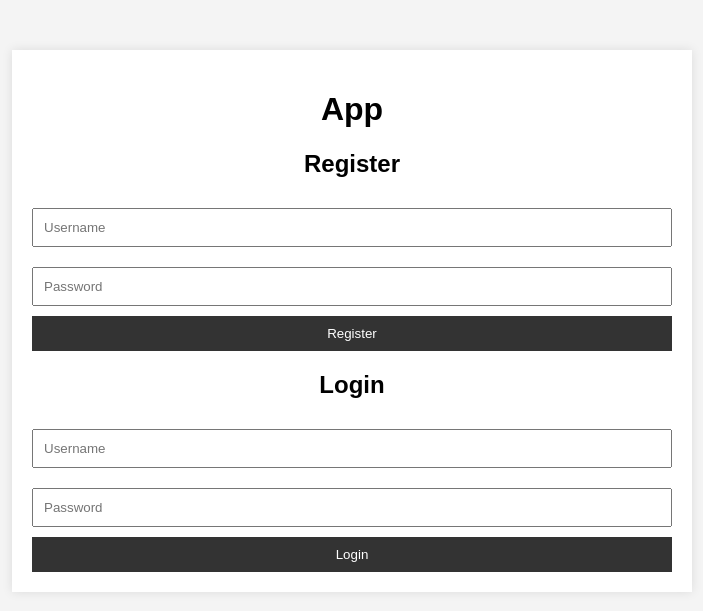
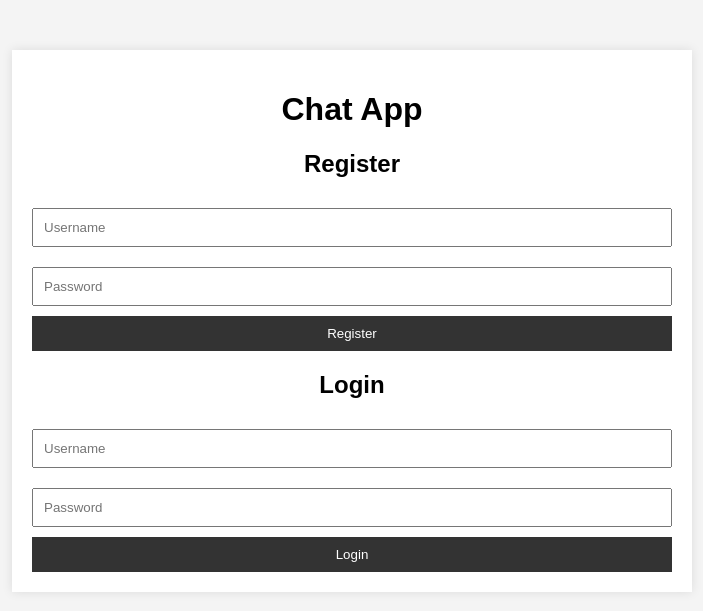
Before and after one commit to alloc7260/Chat-App, a Flask app: page / in a window 1280 px wide. Shown: the top 611 px of the page, without its empty margins (288-991 px from the left). Run offline with Flask 2, Linux system fonts and the light colour scheme; some libraries are stand-ins or nearby versions.

Commit message:
all chat app

```diff
--- a/app.py
+++ b/app.py
@@ -1,4 +1,4 @@
-from flask import Flask, request, jsonify, render_template
+from flask import Flask, request, jsonify, render_template, make_response
 from flask_pymongo import PyMongo
 from werkzeug.security import generate_password_hash, check_password_hash
 import jwt
@@ -12,6 +12,7 @@ app.config['SECRET_KEY'] = 'febghbn23u48934jfi3j4dj394u345r23'
 mongo = PyMongo(app)
 users_collection = mongo.db.users
 todos_collection = mongo.db.todos
+chats_collection = mongo.db.chats
 
 # check connection mongoDB
 @app.route('/check')
@@ -23,7 +24,7 @@ def check():
 def token_required(f):
     @wraps(f)
     def decorated(*args, **kwargs):
-        token = request.headers.get('x-access-tokens')
+        token = request.cookies.get('token')
         if not token:
             return jsonify({'message': 'Token is missing!'}), 403
         try:
@@ -49,8 +50,17 @@ def login():
     user = users_collection.find_one({'username': data['username']})
     if not user or not check_password_hash(user['password'], data['password']):
         return jsonify({'message': 'Login failed!'}), 401
-    token = jwt.encode({'username': user['username'], 'exp': datetime.datetime.utcnow() + datetime.timedelta(minutes=30)}, app.config['SECRET_KEY'])
-    return jsonify({'token': token})
+    token = jwt.encode({'username': user['username'], 'exp': datetime.datetime.utcnow() + datetime.timedelta(minutes=10)}, app.config['SECRET_KEY'])
+    resp = make_response(jsonify({'message': 'Login successful!'}))
+    resp.set_cookie('token', token, httponly=True)
+    return resp
+
+@app.route('/logout', methods=['POST'])
+@token_required
+def logout(current_user):
+    resp = make_response(jsonify({'message': 'Logged out!'}))
+    resp.set_cookie('token', '', expires=0)
+    return resp
 
 @app.route('/todo', methods=['POST'])
 @token_required
@@ -66,6 +76,25 @@ def get_todos(current_user):
     output = [{'title': todo['title'], 'description': todo['description']} for todo in todos]
     return jsonify({'todos': output})
 
+@app.route('/chat', methods=['POST'])
+@token_required
+def create_chat(current_user):
+    data = request.get_json()
+    chats_collection.insert_one({'user_id': current_user['_id'], 'username': current_user['username'], 'message': data['message']})
+    return jsonify({'message': 'Message sent!'}), 201
+
+@app.route('/chat', methods=['GET'])
+@token_required
+def get_chats(current_user):
+    chats = chats_collection.find()
+    output = [{'username': chat['username'], 'message': chat['message']} for chat in chats]
+    return jsonify({'chats': output})
+
+@app.route('/dashboard')
+@token_required
+def dashboard(current_user):
+    return render_template('index.html')
+
 @app.route('/')
 def index():
     return render_template('index.html')
--- a/static/styles.css
+++ b/static/styles.css
@@ -39,6 +39,14 @@ button:hover {
     background: #555;
 }
 
+#chat-window {
+    height: 300px;
+    overflow-y: scroll;
+    border: 1px solid #ccc;
+    padding: 10px;
+    margin-bottom: 10px;
+}
+
 ul {
     list-style: none;
     padding: 0;
--- a/templates/index.html
+++ b/templates/index.html
@@ -3,12 +3,12 @@
   <head>
     <meta charset="UTF-8" />
     <meta name="viewport" content="width=device-width, initial-scale=1.0" />
-    <title>App</title>
+    <title>Chat App</title>
     <link rel="stylesheet" href="/static/styles.css" />
   </head>
   <body>
     <div class="container">
-      <h1>App</h1>
+      <h1>Chat App</h1>
       <div id="auth">
         <h2>Register</h2>
         <input type="text" id="register-username" placeholder="Username" />
@@ -19,13 +19,13 @@
         <input type="password" id="login-password" placeholder="Password" />
         <button onclick="login()">Login</button>
       </div>
-      <div id="todo" style="display: none">
-        <h2>Create To-Do</h2>
-        <input type="text" id="todo-title" placeholder="Title" />
-        <input type="text" id="todo-description" placeholder="Description" />
-        <button onclick="createTodo()">Create</button>
-        <h2>Your To-Dos</h2>
-        <ul id="todo-list"></ul>
+      <div id="chat" style="display: none">
+        <div id="chat-window">
+          <ul id="chat-list"></ul>
+        </div>
+        <input type="text" id="chat-message" placeholder="Type a message..." />
+        <button onclick="sendMessage()">Send</button>
+        <button onclick="logout()">Logout</button>
       </div>
     </div>
     <script>
@@ -59,38 +59,34 @@
         })
           .then((response) => response.json())
           .then((data) => {
-            if (data.token) {
-              token = data.token;
-              document.getElementById("auth").style.display = "none";
-              document.getElementById("todo").style.display = "block";
-              getTodos();
+            if (data.message === 'Login successful!') {
+              window.location.href = '/dashboard';
             } else {
               alert(data.message);
             }
           });
       }
 
-      function createTodo() {
-        const title = document.getElementById("todo-title").value;
-        const description = document.getElementById("todo-description").value;
+      function sendMessage() {
+        const message = document.getElementById("chat-message").value;
 
-        fetch("/todo", {
+        fetch("/chat", {
           method: "POST",
           headers: {
             "Content-Type": "application/json",
             "x-access-tokens": token,
           },
-          body: JSON.stringify({ title, description }),
+          body: JSON.stringify({ message }),
         })
           .then((response) => response.json())
           .then((data) => {
             alert(data.message);
-            getTodos();
+            getMessages();
           });
       }
 
-      function getTodos() {
-        fetch("/todo", {
+      function getMessages() {
+        fetch("/chat", {
           method: "GET",
           headers: {
             "x-access-tokens": token,
@@ -98,15 +94,56 @@
         })
           .then((response) => response.json())
           .then((data) => {
-            const todoList = document.getElementById("todo-list");
-            todoList.innerHTML = "";
-            data.todos.forEach((todo) => {
+            const chatList = document.getElementById("chat-list");
+            chatList.innerHTML = "";
+            data.chats.forEach((chat) => {
               const li = document.createElement("li");
-              li.textContent = `${todo.title}: ${todo.description}`;
-              todoList.appendChild(li);
+              li.textContent = `${chat.username}: ${chat.message}`;
+              chatList.appendChild(li);
             });
           });
       }
+
+      function logout() {
+        fetch("/logout", {
+          method: "POST",
+        })
+          .then((response) => response.json())
+          .then((data) => {
+            alert(data.message);
+            window.location.href = '/';
+          });
+      }
+
+      document.addEventListener("DOMContentLoaded", function() {
+        fetch("/chat", {
+          method: "GET",
+          headers: {
+            "x-access-tokens": token,
+          },
+        })
+          .then((response) => {
+            if (response.status === 200) {
+              document.getElementById("auth").style.display = "none";
+              document.getElementById("chat").style.display = "block";
+              return response.json();
+            } else {
+              throw new Error('Not authenticated');
+            }
+          })
+          .then((data) => {
+            const chatList = document.getElementById("chat-list");
+            chatList.innerHTML = "";
+            data.chats.forEach((chat) => {
+              const li = document.createElement("li");
+              li.textContent = `${chat.username}: ${chat.message}`;
+              chatList.appendChild(li);
+            });
+          })
+          .catch((error) => {
+            console.log(error.message);
+          });
+      });
     </script>
   </body>
 </html>
```
